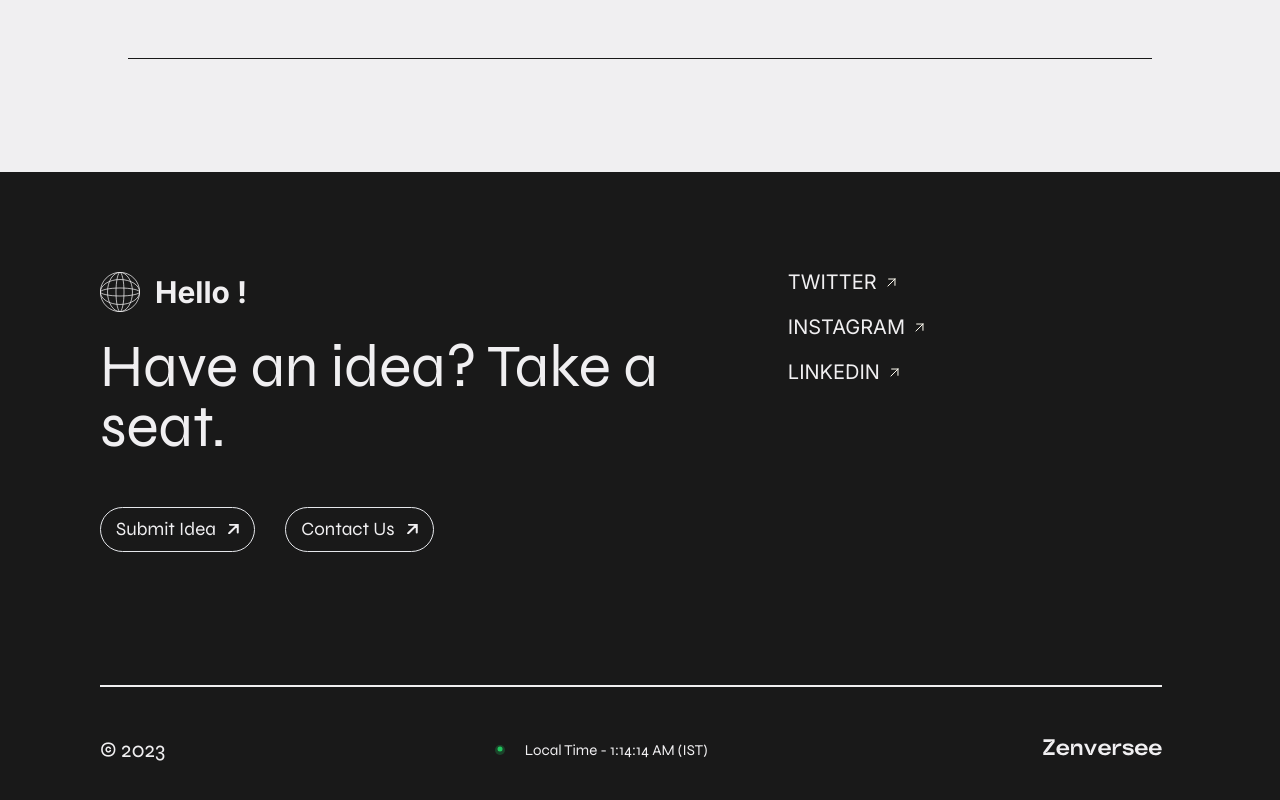
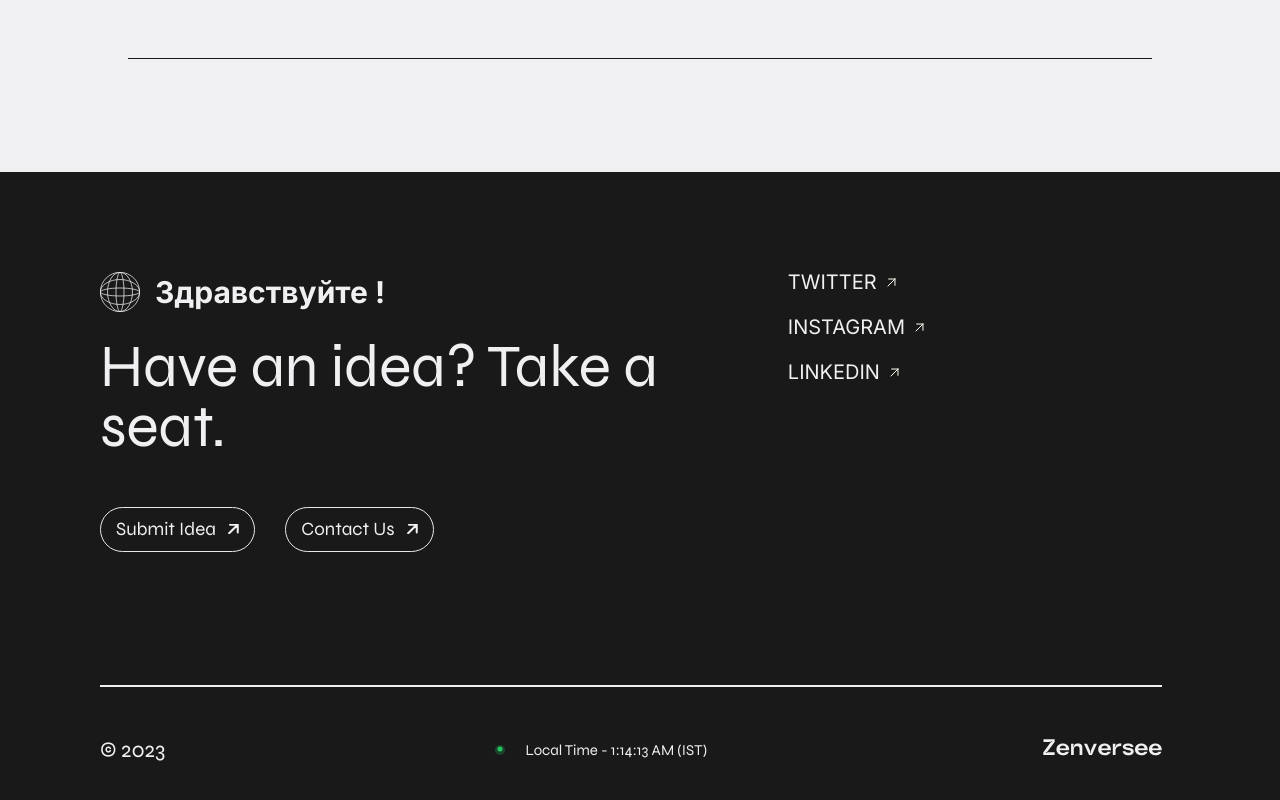
Before and after one commit to Zenversee/zenversee-website, a Next.js app: page / in a window 1280 px wide. Shown: the part 4424-5224 px from the top of the page. Built offline with nearby package versions, Linux system fonts and the light colour scheme.

Commit message:
fix(footer): greeting animation

```diff
--- a/package.json
+++ b/package.json
@@ -32,6 +32,7 @@
     "typescript": "5.1.3"
   },
   "devDependencies": {
+    "@types/locomotive-scroll": "^4.1.0",
     "prettier": "^3.0.0",
     "prettier-plugin-tailwindcss": "^0.4.0"
   }
--- a/src/app/page.tsx
+++ b/src/app/page.tsx
@@ -1,3 +1,5 @@
+"use client";
+
 import Footer from "@zenversee/components/home/Footer";
 import OurServices from "@zenversee/components/home/OurServices";
 import FadeinText from "@zenversee/components/home/fadeinText";
--- a/src/components/home/Footer/index.tsx
+++ b/src/components/home/Footer/index.tsx
@@ -34,22 +34,20 @@ const socialsList = [
 
 const Footer = () => {
   const [currentGreeting, setCurrentGreeting] = useState(greetingList[0]);
-  const [ISTTime, setISTTime] = useState('');
-  const [currentTime,  setCurrentTime] = useState<number>();
+  const [ISTTime, setISTTime] = useState("");
+  const [currentTime, setCurrentTime] = useState<number>();
 
-  useEffect(() => {
-    const intervalId = setInterval(() => {
-      const currentIndex = greetingList.indexOf(currentGreeting);
-      const nextIndex = (currentIndex + 1) % greetingList.length;
-      setCurrentGreeting(greetingList[nextIndex]);
-    }, 1500);
+  // useEffect(() => {
+  //   const intervalId = setInterval(() => {
+  //     const currentIndex = greetingList.indexOf(currentGreeting);
+  //     const nextIndex = (currentIndex + 1) % greetingList.length;
+  //     setCurrentGreeting(greetingList[nextIndex]);
+  //   }, 1500);
 
-    return () => {
-      clearInterval(intervalId);
-    };
-  });
-
-
+  //   return () => {
+  //     clearInterval(intervalId);
+  //   };
+  // });
 
   useEffect(() => {
     const calculateISTTime = () => {
@@ -59,7 +57,7 @@ const Footer = () => {
       const ISTOffset = 330; // IST offset UTC +5:30
 
       const ISTTime = new Date(
-        currentTime.getTime() + (ISTOffset + currentOffset) * 60000
+        currentTime.getTime() + (ISTOffset + currentOffset) * 60000,
       );
 
       return ISTTime.toLocaleTimeString();
@@ -70,8 +68,17 @@ const Footer = () => {
       setISTTime(timeString);
     }, 1000); // Update every second
 
-    return () => clearInterval(interval);
-  }, []);
+    const intervalId = setInterval(() => {
+      const currentIndex = greetingList.indexOf(currentGreeting);
+      const nextIndex = (currentIndex + 1) % greetingList.length;
+      setCurrentGreeting(greetingList[nextIndex]);
+    }, 1500);
+
+    return () => {
+      clearInterval(intervalId);
+      clearInterval(interval)
+    };
+  }, [currentGreeting]);
 
   return (
     <footer className="relative h-[130vh] bg-secondary px-[4rem] py-[10rem] text-primary fold:h-[108vh] md:h-[80vh] md:px-[10rem] lg:h-[100vh] xl:h-[80vh]">
@@ -228,9 +235,7 @@ const Footer = () => {
       <div className="absolute bottom-0  w-[80vw] xl:w-[83vw] 2xl:w-[90vw]">
         <div className="h-[2px] w-full bg-primary" />
         <div className="flex items-center justify-between py-[5rem] md:text-4xl">
-          <p className={`${syne.className}`}>
-            © {currentTime}
-          </p>
+          <p className={`${syne.className}`}>© {currentTime}</p>
           <div className="flex gap-6">
             <div className="relative hidden items-center sm:flex">
               <div className="aspect-square w-4 animate-ping rounded-full bg-green-500/25" />
--- a/src/components/home/fadeinText/index.tsx
+++ b/src/components/home/fadeinText/index.tsx
@@ -1,9 +1,7 @@
 "use client";
-// import styles from "./page.module.css";
 import { useRef, useEffect } from "react";
 import { ScrollTrigger } from "gsap/ScrollTrigger";
 import gsap from "gsap";
-import { syne } from "@zenversee/fonts";
 
 const phrase: String =
   "We, at Zenversee combine design, tech,and marketing to turn your bold ideas into brands. We specialize in providing web development and social media marketing services to startups, businesses, and influencers. With our expertise, we help to bring your project to the next level be it on VR,AR, metaverse or something else.";
@@ -28,7 +26,7 @@ export default function FadeinText() {
       },
       opacity: 1,
       ease: "none",
-      stagger: 0.1,
+      stagger: 0.15,
     });
   };
 
@@ -67,7 +65,7 @@ export default function FadeinText() {
     <div className="h-[200vh]">
       <section
         ref={container}
-        className={`flex sticky top-0 cursor-default items-end justify-center text-black md:mb-[30rem] md:h-[80vh]`}
+        className={`sticky top-0 flex cursor-default items-end justify-center text-black md:mb-[30rem] md:h-[80vh]`}
       >
         <div ref={body} className={`flex w-[90%] flex-wrap`}>
           {splitWords(phrase)}
```
Also changed, not shown: src/app/globals.css (line endings or trailing spaces), 1 other file (tests, documents, lock files or other folders). Lines whose indentation alone changed are shown as unchanged.
